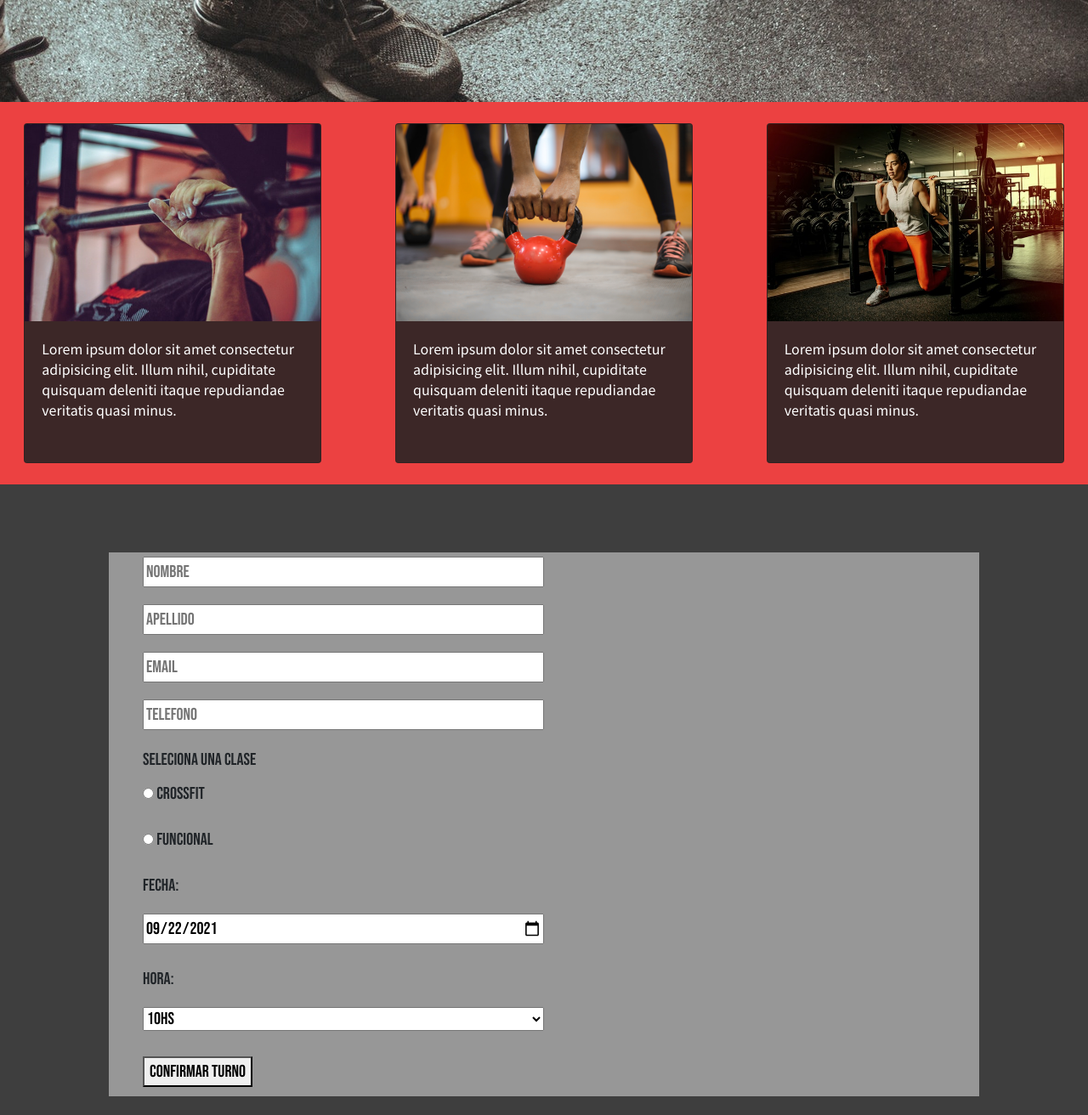
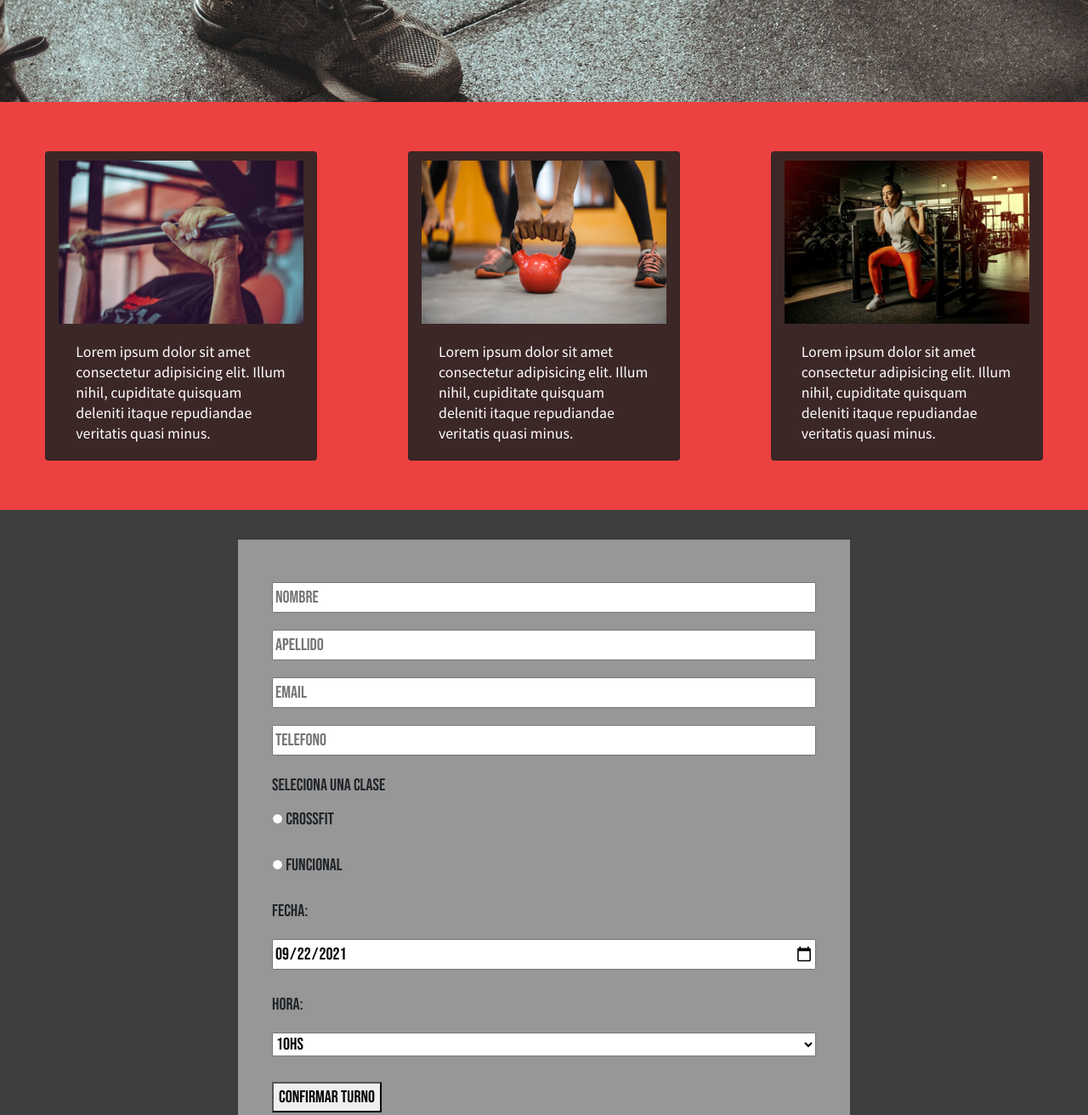
Before and after one commit to Mel130567/ProyectoJS, a website: page Index.html in a window 1280 px wide. Shown: the part 600-1912 px from the top of the page at 85% size. Drawn offline with Linux system fonts and the light colour scheme.

Commit message:
modificaciones y uso de objetos

```diff
--- a/Index.html
+++ b/Index.html
@@ -10,7 +10,7 @@
 </head>
 <body>
     <div class="home">
-        <header class="container-fluid px-0">
+        <header class="container fluid px-0">
             <nav class="navbar navbar-expand-lg navbar-light ">
                 <a class="logo" href="Index.html">Crossfit Box</a>
                 <button class="navbar-toggler" type="button" data-toggle="collapse" data-target="#navbarNav" aria-controls="navbarNav" aria-expanded="false" aria-label="Toggle navigation">
@@ -39,20 +39,20 @@
             </nav>
         </header>
      </div>
-    <div id="contenedorServicios" class="row justify-content-around align-items-center">
-      <div class="card">
+    <div id="contenedorServicios" class="container-fluid row justify-content-around align-items-center">
+      <div class="card col-sm-12 col-md-3">
         <img src="img/pullup.jpg" class="card-img-top" alt="...">
         <div class="card-body">
           <p class="card-text">Lorem ipsum dolor sit amet consectetur adipisicing elit. Illum nihil, cupiditate quisquam deleniti itaque repudiandae veritatis quasi minus.</p>
         </div>
       </div>
-      <div class="card">
+      <div class="card col-sm-12 col-md-3">
         <img src="img/ket.jpg" class="card-img-top" alt="...">
         <div class="card-body">
           <p class="card-text">Lorem ipsum dolor sit amet consectetur adipisicing elit. Illum nihil, cupiditate quisquam deleniti itaque repudiandae veritatis quasi minus.</p>
         </div>
       </div>
-      <div class="card">
+      <div class="card col-sm-12 col-md-3">
         <img src="img/lunge.jpg" class="card-img-top" alt="...">
         <div class="card-body">
           <p class="card-text">Lorem ipsum dolor sit amet consectetur adipisicing elit. Illum nihil, cupiditate quisquam deleniti itaque repudiandae veritatis quasi minus.</p>
--- a/js/main.js
+++ b/js/main.js
@@ -19,7 +19,7 @@ class Turno{
     }
     reservar (opcion){
         if(opcion == "si"){
-            console.log(`Tu turno ha sido reservado con exito`);
+            console.log(` ${this.nombre} tu turno para la clase de ${this.clase} el día ${this.fecha} a las ${this.hora} ha sido reservado con exito! `);
         }else{
             console.log(`No has reservado un turno`);
         }
@@ -28,4 +28,4 @@ class Turno{
 
 const turno1 = new Turno ("Melanie", "Benedito", "Mel@mel.com", 111111, "crossfit", "01/09/2021", "10HS");
 
-console.table(turno1);
+turno1.reservar ("si");
--- a/scss/styles.scss
+++ b/scss/styles.scss
@@ -10,27 +10,31 @@ body{
     height: 90vh;
 }
 #contenedorServicios{
-    height: 450px;
+    min-height: 60vh;
     background-color: #ec4141;
+    box-sizing: content-box;
     .card{
-        width: 350px;
-        height: 400px;
         background-color: rgba(37, 37, 37, 0.884);
-        color:white;
+        color: white;
+        margin: 10px;
+        img{
+            padding-top: 10px;
+        }
     }
 }
 #formularioDeTurnos{
     background-color: rgba(37, 37, 37, 0.884);
-    height: 100vh;
+    min-height: 100vh;
     .formulario{
         background-color: #979797;
-        height: 80%;
-        width: 80%;
+        min-height: 80%;
+        width: 50%;
         font-family:'Bebas Neue', cursive;
         font-size: 20px;
         padding: 40px;
+        box-sizing: content-box;
         .campo{
-            width: 50%;
+            width: 100%;
             margin: 10px 0px;
         }
         button{
```
Also changed, not shown: css/estilos.css.
